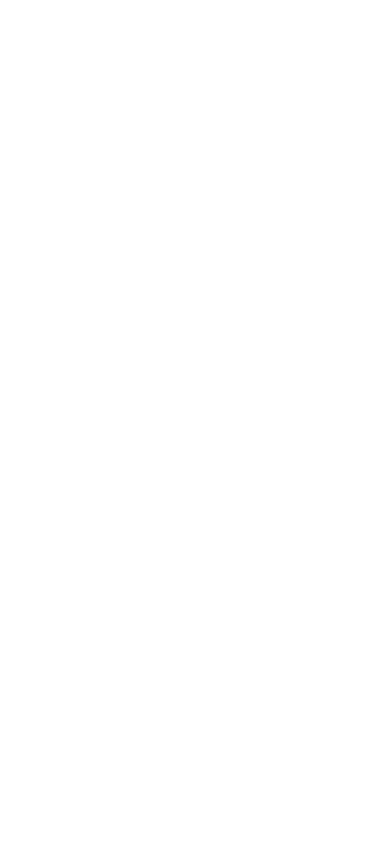
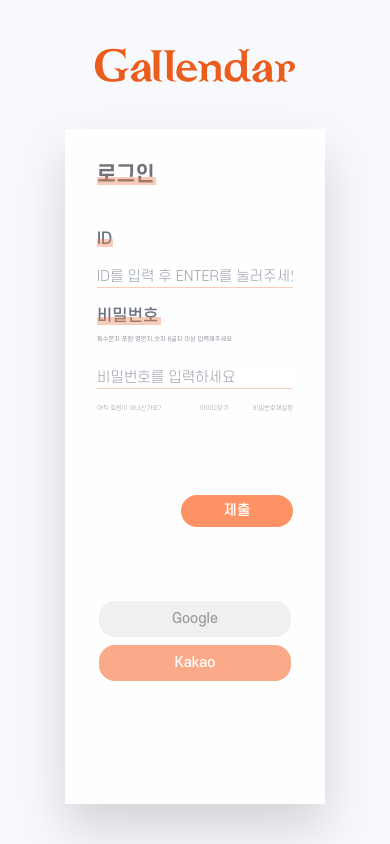
Before and after one commit to codestates-seb/seb40_main_005, a Next.js app in the folder client/: page /login in a window 390 px wide. Built offline with nearby package versions, Linux system fonts and the light colour scheme.

Commit message:
✨ Feature / eunbi/ Btn 컴포넌트 스타일 수정 및 LoginForm 구현중

```diff
--- /dev/null
+++ b/client/apis/auth/postLogin.tsx
@@ -0,0 +1,18 @@
+import axios from "axios";
+
+interface LoginValue {
+  id: number;
+  todo: string;
+}
+
+const postLogin = async (payload: LoginValue) => {
+  // 요청메소드 + 요청정보
+  const { data } = await axios.post(
+    `http://13.209.7.184:8080/authentication`,
+    payload,
+  );
+
+  return data;
+};
+
+export default postLogin;
--- a/client/components/GoogleBtn.tsx
+++ b/client/components/GoogleBtn.tsx
@@ -1,11 +1,10 @@
 import { Children } from "react";
 
-const GoogleBtn = (props: { children: React.ReactNode }) => {
-  console.log(props);
+const GoogleBtn = () => {
   return (
     <>
       <button className="bg-socialBgGray text-[#9E9E9E] text-xs rounded-2xl w-28 h-9 font-SCDream5 md:text-sm md:w-48 md:h-10`">
-        {props.children}
+        Google
       </button>
     </>
   );
--- a/client/components/KakaoBtn.tsx
+++ b/client/components/KakaoBtn.tsx
@@ -1,10 +1,10 @@
 import { Children } from "react";
 
-const KakaoBtn = (props: { children: React.ReactNode }) => {
+const KakaoBtn = () => {
   return (
     <>
-      <button className="bg-socialBgOrg text-white text-xs rounded-2xl w-28 h-9 font-SCDream5 md:text-sm md:w-48 md:h-10`">
-        {props.children}
+      <button className="bg-socialBgOrg mt-2 text-white text-xs rounded-2xl w-28 h-9 font-SCDream5 md:text-sm md:w-48 md:h-10`">
+        Kakao
       </button>
     </>
   );
--- /dev/null
+++ b/client/components/LoginForm.tsx
@@ -0,0 +1,171 @@
+import { useSetRecoilState } from "recoil";
+import { isLoginState } from "../recoil/authAtom";
+import { useForm } from "react-hook-form";
+import { ErrorMessage } from "@hookform/error-message";
+import { useCallback, useState } from "react";
+import Link from "next/link";
+import { useMutation } from "react-query";
+import postLogin from "../apis/auth/postLogin";
+// import { client } from "../client/client";
+
+interface FormInputs {
+  singleErrorInput: string;
+  id: string;
+  password: string;
+}
+
+export const LoginForm = () => {
+  const [idValue, setIdValue] = useState<string>("");
+  const [errorMsg, setErrorMsg] = useState("");
+  const [failedMsg, setFailedMsg] = useState("");
+
+  const setIsLogin = useSetRecoilState(isLoginState);
+
+  const {
+    register,
+    handleSubmit,
+    formState: { errors },
+  } = useForm<FormInputs>();
+
+  const loginMutation = useMutation(postLogin);
+
+  const onValid = () => {
+    loginMutation.mutateAsync().then(res => {
+      if (res.data.success) {
+        localStorage.setItem("token", res.token);
+        // localStorage.setItem("username", result.username);
+        setIsLogin(true);
+      }
+    });
+  };
+
+  const handleIdChange = (e: any) => {
+    setIdValue(e.target.value);
+  };
+
+  return (
+    <>
+      <div className="flex flex-col justify-between h-1/2">
+        <div className="relative">
+          <div className="z-10 text-base md:text-xl lg:text-2xl text-zinc-500 font-SCDream6">
+            로그인
+          </div>
+          <div className="absolute w-12 h-2 top-[0.8rem] md:w-[3.7rem] md:top-4 lg:w-[4.4rem] lg:top-5 bg-mainOrange/40"></div>
+        </div>
+
+        <form
+          className="relative flex flex-col mt-5 text-base text-gray-500 font-SCDream5"
+          onSubmit={onValid}
+        >
+          {/* 아이디 입력 */}
+          <label htmlFor="id">ID</label>
+          {/* 언더바 */}
+          <div className="absolute w-4 h-2 top-[0.8rem] md:top-3 lg:w-4 lg:top-[0.8rem] bg-mainOrange/40"></div>
+          <input
+            className="mt-4 text-sm outline-none font-SCDream3 border-b-[1px] border-mainOrange/40"
+            id="loginId"
+            type="text"
+            {...register("id", {
+              required: "ID를 입력해주세요!",
+              onChange: handleIdChange,
+              minLength: 5,
+            })}
+            placeholder="ID를 입력 후 ENTER를 눌러주세요"
+          ></input>
+
+          <ErrorMessage
+            errors={errors}
+            name="singleErrorInput"
+            render={({ message }) => (
+              <div className="flex flex-row items-end justify-end w-full mt-1 text-xs text-mainOrange h-fit font-SCDream2">
+                {message}
+              </div>
+            )}
+          />
+          {idValue.length !== 0 && idValue.length < 5 ? (
+            <div className="flex flex-row items-end justify-end w-full mt-1 text-[0.6rem] md:text-xs text-mainOrange h-fit font-SCDream2">
+              5글자 이상으로 입력해주세요
+            </div>
+          ) : null}
+
+          {/* 비밀번호 입력 */}
+          <div className="relative flex flex-col mt-4">
+            <label htmlFor="password">비밀번호</label>
+            <span className="text-[6px] font-SCDream3">
+              특수문자 포함 영문자,숫자 8글자 이상 입력해주세요
+            </span>
+            {/* 언더바 */}
+            <div className="absolute w-16 h-2 top-[0.8rem] md:w-16 md:top-[0.8rem] bg-mainOrange/40"></div>
+          </div>
+          <input
+            className="mt-4 text-sm outline-none font-SCDream3 border-b-[1px] border-mainOrange/40"
+            id="password"
+            type="password"
+            {...register("password", {
+              required: "비밀번호를 입력해주세요!",
+              pattern:
+                /^(?=.[A-Za-z])(?=.\d)(?=.[$@$!%#?&])[A-Za-z\d$@$!%*#?&]{8,25}$/,
+            })}
+            placeholder="비밀번호를 입력하세요"
+          ></input>
+          <div className="mt-2 text-gray-500 flex justify-between text-[6px] font-SCDream2">
+            <Link href={"/signup"}>아직 회원이 아니신가요?</Link>
+
+            <div className="flex text-[6px]">
+              <div className="mr-[0.3rem] md:mr-6">
+                <Link href={"/signup"} className="mr-4">
+                  아이디찾기
+                </Link>
+              </div>
+              <Link href={"/signup"}>비밀번호재설정</Link>
+            </div>
+          </div>
+        </form>
+      </div>
+    </>
+  );
+};
+
+// client
+//       .post("/api/login", JSON.stringify(payload))
+//       .then((res) => {
+//         if (res.headers.get("Authorization")) {
+//           localStorage.setItem("accessToken", res.headers.get("Authorization"));
+//           localStorage.setItem("userName", res.data.displayName);
+//         }
+//         setIsLogin(true);
+//         naviagte("/");
+//         setFailedMsg("");
+//       })
+//       .catch((err) => {
+//         setFailedMsg(err.response.data.message);
+//         setErrorMsg("");
+//       });
+//   };
+
+//   return (
+//         <form
+//           className="flex flex-col space-y-5"
+//           onSubmit={handleSubmit(onValid, onInValid)}
+//         >
+//           <Input
+//             label={"Email"}
+//             register={register("email", {
+//               required: "이메일을 입력해주세요!",
+//             })}
+//             errorMsg={errorMsg}
+//             failedMsg={failedMsg}
+//           />
+
+//           <Input
+//             label={"Password"}
+//             register={register("password", {
+//               required: "비밀번호를 입력해주세요!",
+//               minLength: {
+//                 value: 8,
+//                 message: "비밀번호는 8글자 이상입니다.",
+//               },
+//             })}
+//             errorMsg={errorMsg}
+//             failedMsg={failedMsg}
+//           />
--- a/client/components/SubmitBtn.tsx
+++ b/client/components/SubmitBtn.tsx
@@ -1,7 +1,7 @@
 const SubmitBtn = () => {
   return (
     <>
-      <button className="flex items-center justify-center w-20 md:w-24 h-8 rounded-2xl bg-btnOrange text-white font-SCDream5 text-sm hover:bg-[#fcb79a]">
+      <button className="flex items-center justify-center w-20 md:w-28 h-8 rounded-2xl bg-btnOrange text-white font-SCDream5 text-sm hover:bg-[#fcb79a]">
         <span>제출</span>
       </button>
     </>
--- a/client/pages/login.tsx
+++ b/client/pages/login.tsx
@@ -1,8 +1,26 @@
+import { LoginForm } from "../components/LoginForm";
+import CertifyPageLayout from "../components/CertifyPageLayout";
+import GoogleBtn from "../components/GoogleBtn";
+import KakaoBtn from "../components/KakaoBtn";
+import SubmitBtn from "../components/SubmitBtn";
+
 const Login = () => {
-    return (
-        <>
-        </>
-    )
-}
+  return (
+    <>
+      <CertifyPageLayout>
+        <div className="flex flex-col h-[75%] md:h-[85%] lg:h-full justify-between">
+          <LoginForm />
+          <div className="flex justify-end">
+            <SubmitBtn />
+          </div>
+          <div className="flex flex-col md:items-center">
+            <GoogleBtn />
+            <KakaoBtn />
+          </div>
+        </div>
+      </CertifyPageLayout>
+    </>
+  );
+};
 
 export default Login;
--- /dev/null
+++ b/client/recoil/authAtom.ts
@@ -0,0 +1,16 @@
+import { atom } from "recoil";
+
+export const isLoginState = atom({
+  key: "isLogin",
+  default: localStorage.getItem("token") ? true : false,
+});
+
+export const accessTokenState = atom({
+  key: "token",
+  default: localStorage.getItem("token") || "",
+});
+
+export const userNameState = atom({
+  key: "userName",
+  default: localStorage.getItem("userName") || "",
+});
```
